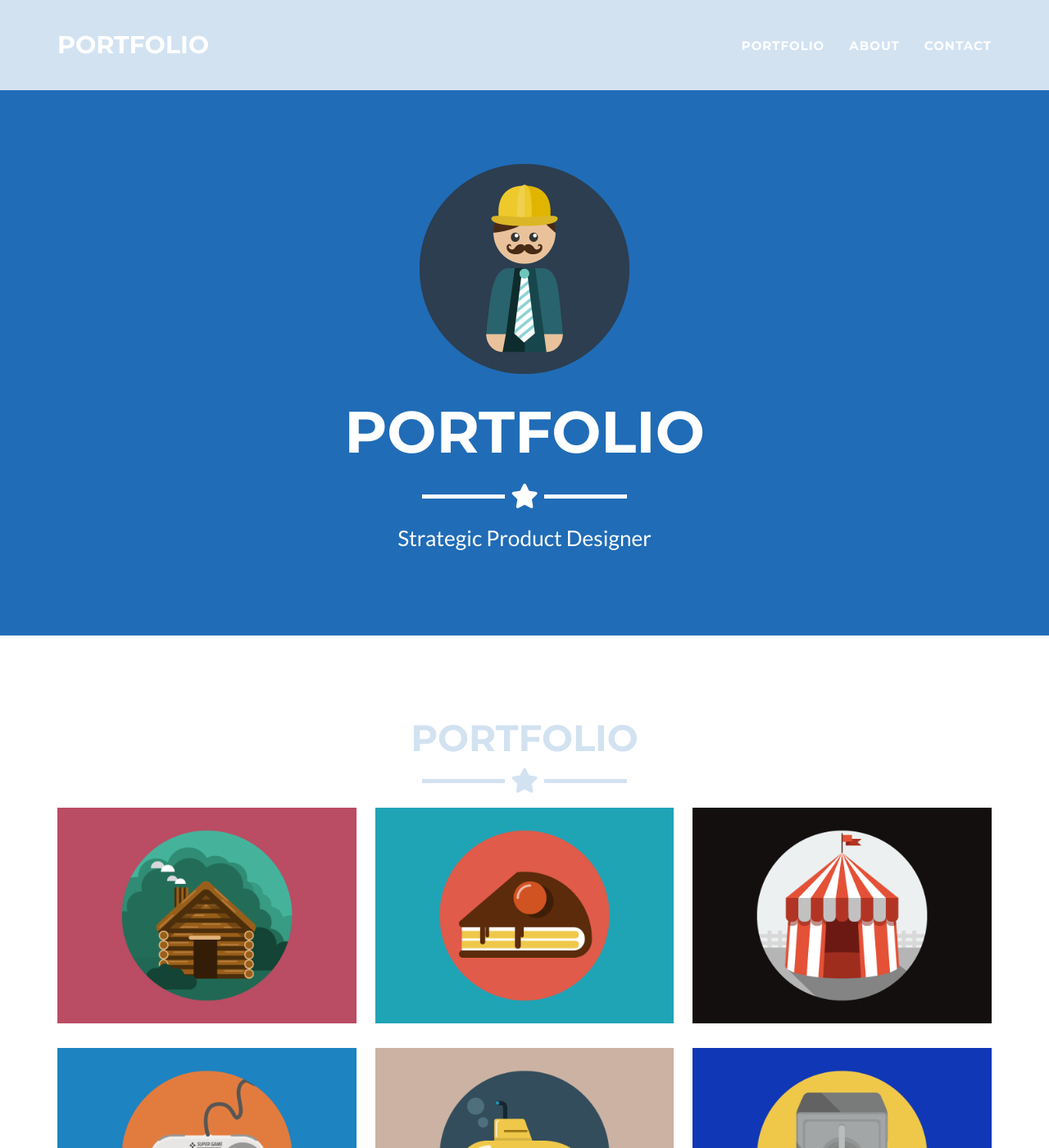
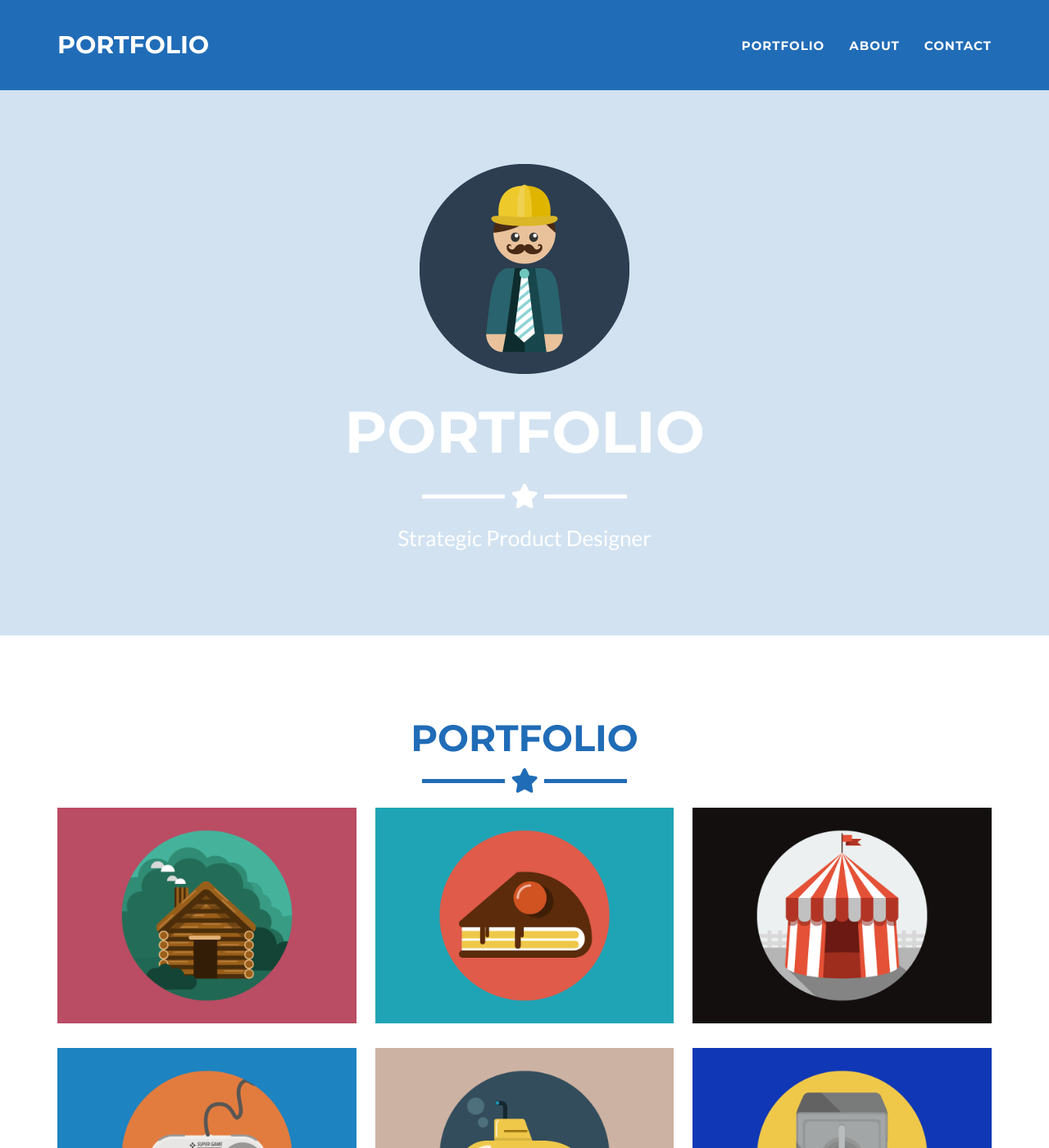
Before and after one commit to Kelly-Portfolio/Kelly-Portfolio.github.io, a Jekyll site: the page built from _posts/2014-07-18-project-1.markdown, in a window 1280 px wide and 1400 px high. Shown: the whole window at 82% size. Built offline with Jekyll 4.4.1, drawn with Linux system fonts in a browser that asks for light colours.

Commit message:
Update _config.yml

```diff
--- a/_config.yml
+++ b/_config.yml
@@ -25,9 +25,9 @@ disqus_shortname: myshortname
 
 # Color settings (hex-codes without the leading hash-tag)
 color:
-  primary: 206cb7 #Donker Blauw
-  primary-rgb: "32,108,183" #Donkerblauw
-  secondary: d2e2f1 #FD6E8A
+  primary: d2e2f1 #Licht Blauw grijs
+  primary-rgb: "210,226,241" #Licht Blauw grijs
+  secondary: 206cb7 #Donker Blauw
   secondary-dark: 8fbfe5 #Licht Blauw
 
 # Footer settings
```
